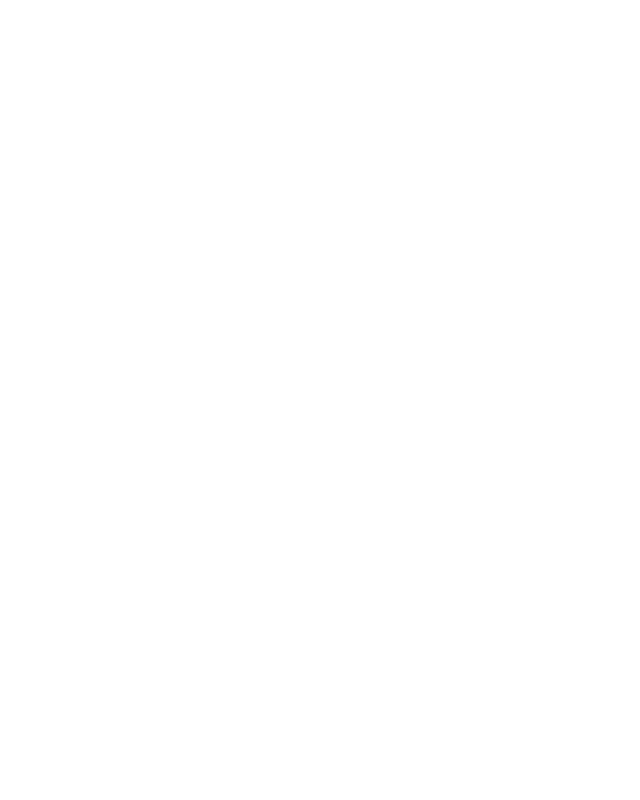
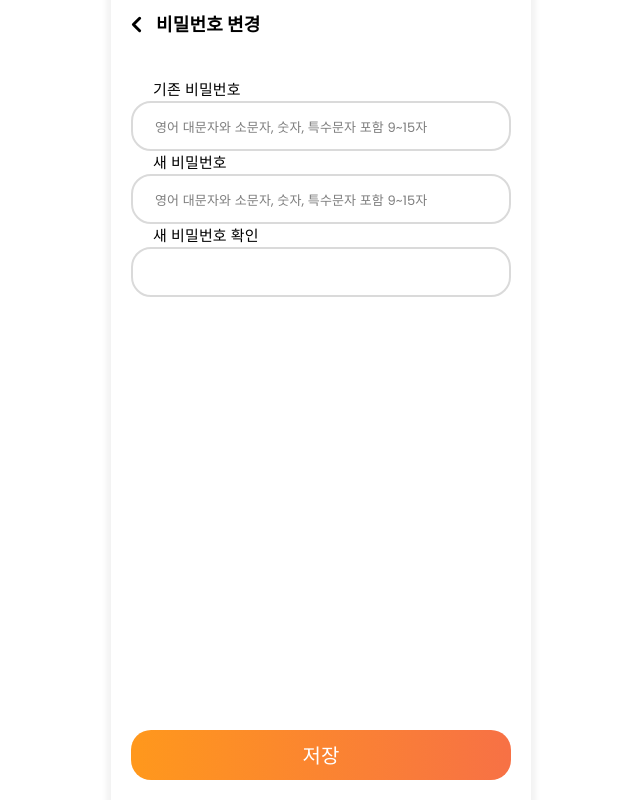
Before and after one commit to nayong2021/delivery_together-FE, a React (Create React App) app in the folder betweenus/: page /setting/profile/password in a window 1280 px wide. Before the commit this address had no page. Shown: the whole page, without its empty margins (319-959 px from the left). Built offline with nearby package versions, Linux system fonts and the light colour scheme; sample sign-in values are in the browser's storage.

Commit message:
feat: Setting change password & unregister

```diff
--- a/betweenus/src/App.js
+++ b/betweenus/src/App.js
@@ -35,6 +35,8 @@
 import NickName from "./pages/setting/NickName";
 import OrderHistory from "./pages/setting/OrderHistory";
 import OrderHistoryDetail from "./pages/setting/OrderHistoryDetail";
+import Password from "./pages/setting/Password";
+import Unregister from "./pages/setting/Unregister";
 
 function App() {
   return (
@@ -89,6 +91,14 @@
             path="/setting/profile/nickname"
             element={<NickName />}
           ></Route>
+          <Route
+            path="/setting/profile/password"
+            element={<Password />}
+          ></Route>
+          <Route
+            path="/setting/profile/unregister"
+            element={<Unregister />}
+          ></Route>
           <Route path="/setting/region" element={<RegionList />}></Route>
           <Route
             path="/setting/region/search"
--- /dev/null
+++ b/betweenus/src/modules/api/setting/PostChangePasswordApi.js
@@ -0,0 +1,11 @@
+import instance from "../ApiInstance";
+
+export const PostChangePassword = async (data) => {
+  try {
+    const response = await instance.post(`/update/member/password`, data);
+    return response;
+  } catch (e) {
+    // console.log("[FAIL] GET user data", e);
+    throw e;
+  }
+};
--- a/betweenus/src/pages/setting/EditProfile.js
+++ b/betweenus/src/pages/setting/EditProfile.js
@@ -49,7 +49,7 @@
         </div>
         <ol className="list-setting-menu">
           <li>
-            <div>
+            <div onClick={() => navigate("password")}>
               <div className="ico">
                 <Menu1 />
               </div>
@@ -73,6 +73,8 @@
             </a>
           </li>
         </ol>
+        <div>로그아웃</div>
+        <div onClick={() => navigate("unregister")}>회원탈퇴</div>
       </section>
     </div>
   );
--- /dev/null
+++ b/betweenus/src/pages/setting/Password.js
@@ -0,0 +1,98 @@
+import * as React from "react";
+import "../../assets/css/common.css";
+import { useNavigate } from "react-router-dom";
+import { useState } from "react";
+import MetaTag from "../../components/common/MetaTag";
+import { PostChangePassword } from "../../modules/api/setting/PostChangePasswordApi";
+
+const Password = () => {
+  const navigate = useNavigate();
+  const [inputs, setInputs] = useState({
+    currentPassword: "",
+    newPassword: "",
+    newPasswordVerification: "",
+  });
+  const [errorMS, setErrorMS] = useState("");
+  const { currentPassword, newPassword, newPasswordVerification } = inputs;
+
+  const onChangeInput = (e) => {
+    setInputs({
+      ...inputs,
+      [e.target.name]: e.target.value,
+    });
+  };
+
+  const onClickButton = async () => {
+    try {
+      await PostChangePassword(inputs);
+      navigate("/setting");
+    } catch (e) {
+      setErrorMS("비밀번호를 다시 확인해주세요.");
+    }
+  };
+
+  return (
+    <div id="root">
+      <MetaTag />
+      <header className="header">
+        <div className="hd">
+          <div className="hd-tit">
+            <button
+              type="button"
+              className="hd-back"
+              onClick={() => navigate(-1)}
+            ></button>
+            비밀번호 변경
+          </div>
+        </div>
+      </header>
+      <section className="sign">
+        <form className="wrap">
+          <div className="frm">
+            <div className="frm-group">
+              <div className="tit-frm">기존 비밀번호</div>
+              <input
+                type="password"
+                name="currentPassword"
+                className="inp-frm"
+                placeholder="영어 대문자와 소문자, 숫자, 특수문자 포함 9~15자"
+                value={currentPassword}
+                onChange={onChangeInput}
+              />
+              <div className="tit-frm">새 비밀번호</div>
+              <input
+                type="password"
+                name="newPassword"
+                className="inp-frm"
+                placeholder="영어 대문자와 소문자, 숫자, 특수문자 포함 9~15자"
+                value={newPassword}
+                onChange={onChangeInput}
+              />
+              <div className="tit-frm">새 비밀번호 확인</div>
+              <input
+                type="password"
+                name="newPasswordVerification"
+                className="inp-frm"
+                value={newPasswordVerification}
+                onChange={onChangeInput}
+              />
+            </div>
+            <div className="frm-message">{errorMS}</div>
+          </div>
+
+          <div className="btn-group-bottom">
+            <button
+              type="button"
+              className="btn-custom"
+              onClick={onClickButton}
+            >
+              저장
+            </button>
+          </div>
+        </form>
+      </section>
+    </div>
+  );
+};
+
+export default Password;
--- /dev/null
+++ b/betweenus/src/pages/setting/Unregister.js
@@ -0,0 +1,36 @@
+import * as React from "react";
+import "../../assets/css/common.css";
+import MetaTag from "../../components/common/MetaTag";
+import { useNavigate } from "react-router-dom";
+
+export default function Unregister() {
+  const navigate = useNavigate();
+  return (
+    <div id="root">
+      <MetaTag />
+      <header className="header">
+        <div className="hd">
+          <div className="hd-tit">
+            <button
+              type="button"
+              className="hd-back"
+              onClick={() => navigate(-1)}
+            ></button>
+            회원 탈퇴
+          </div>
+        </div>
+      </header>
+      <section className="profile">
+        <div className="btn-group-bottom">
+          <button
+            type="button"
+            className="btn-custom"
+            onClick={() => navigate("ordersheet")}
+          >
+            탈퇴하기
+          </button>
+        </div>
+      </section>
+    </div>
+  );
+}
```
Also changed, not shown: betweenus/src/components/OrderState/OrderState.js (+18 -18 lines), betweenus/src/modules/api/setting/PostUnregisterApi.js (added, +11 -0 lines).
